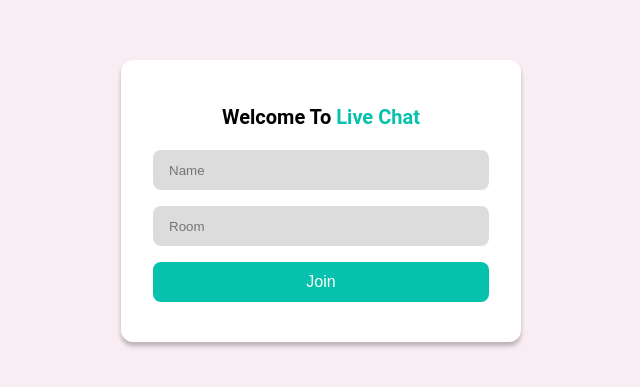
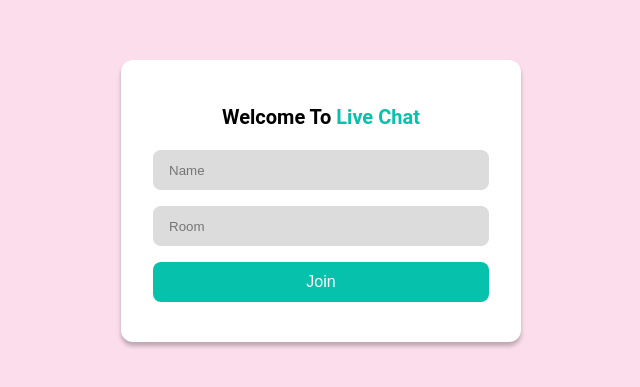
Before and after one commit to michellechens/chat-app-frontend, a React (Create React App) app: page / in a window 1280 px wide. Shown: the part 199-586 px from the top of the page, without its empty margins (319-959 px from the left). Built offline with nearby package versions, Linux system fonts and the light colour scheme.

Commit message:
Update pink color code in style.css

```diff
--- a/src/style.css
+++ b/src/style.css
@@ -20,6 +20,6 @@ html, body {
     --gray: #DCDCDC;
     --gray-two: #D9D9D9;
     --gray-three: #828282;
-    --pink: #F9ECF2;
+    --pink: #FCDDEC;
     --green: #06C1AB;
 }
```
